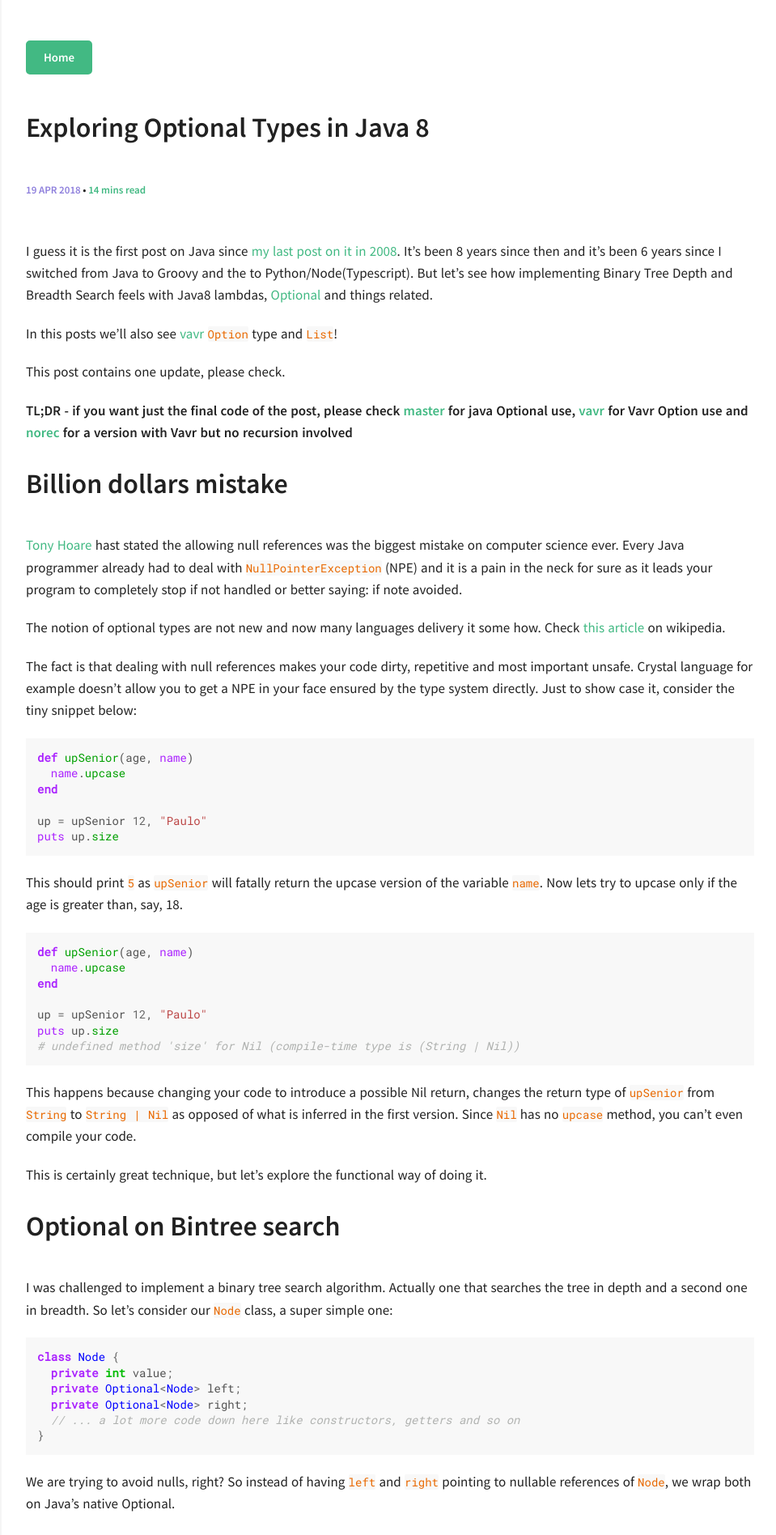
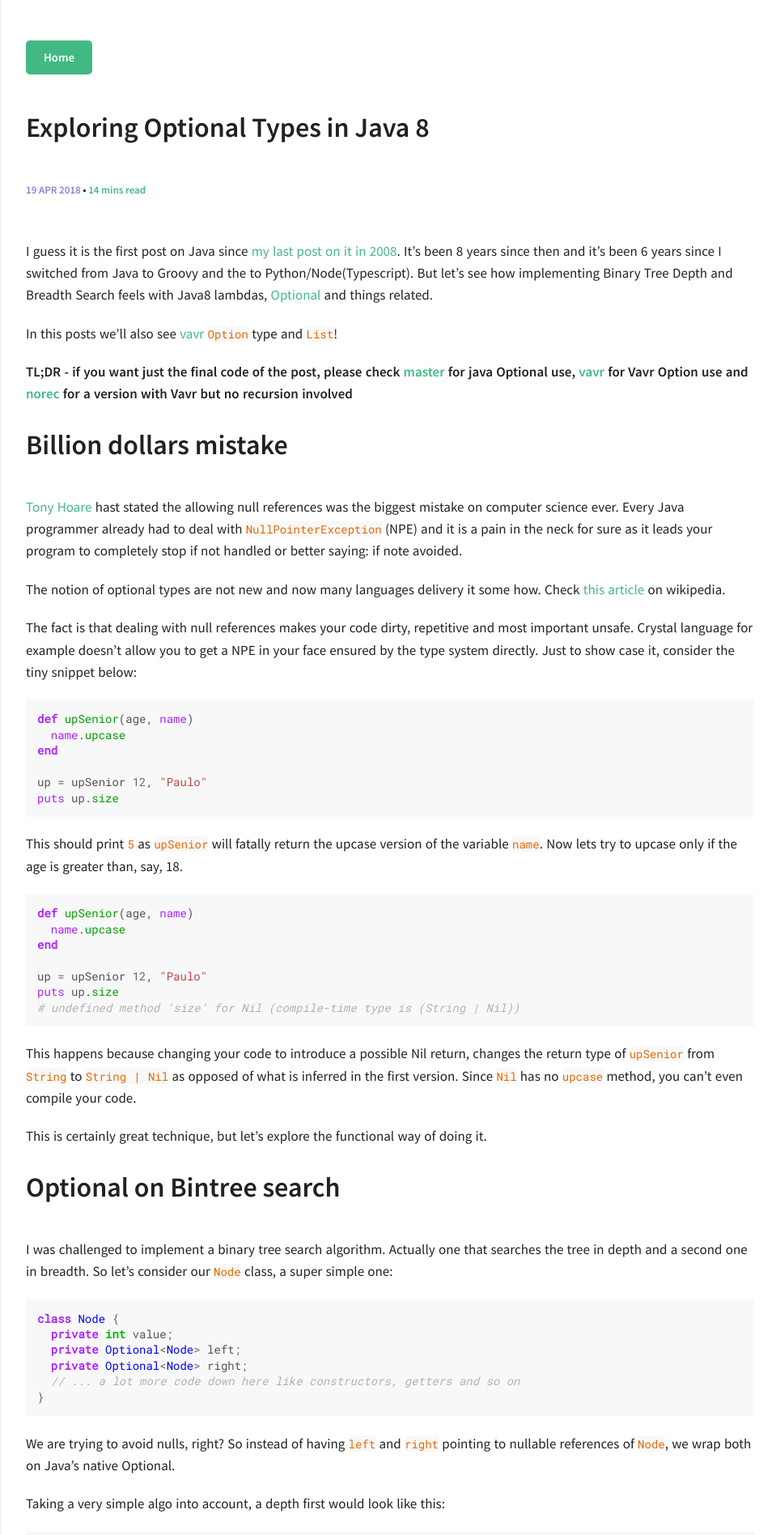
Before and after one commit to paulosuzart/paulosuzart.github.io, a Jekyll site: the page built from _posts/2018-04-19-exploring-optional-types-in-java8.md, in a window 1280 px wide. Shown: the top 1896 px of the page at 81% size, without its empty margins (318-1277 px from the left). Built offline with Jekyll 4.4.1, drawn with Linux system fonts in a browser that asks for light colours; comment, search, counter and statistics services are not loaded; some of the changed text lies outside the part shown.

```diff
--- a/_posts/2018-04-19-exploring-optional-types-in-java8.md
+++ b/_posts/2018-04-19-exploring-optional-types-in-java8.md
@@ -9,8 +9,6 @@ categories: [ java ]
 I guess it is the first post on Java since [my last post on it in 2008](https://codemountain.wordpress.com/category/java/). It's been 8 years since then and it's been 6 years since I switched from Java to Groovy and the to Python/Node(Typescript). But let's see how implementing Binary Tree Depth and Breadth Search feels with Java8 lambdas, [Optional](https://docs.oracle.com/javase/8/docs/api/java/util/Optional.html) and things related.
 
 In this posts we'll also see [vavr](vavr.io) `Option` type and `List`!
-
-This post contains one update, please check.
 
 <!--more-->
 
@@ -119,7 +117,7 @@ Similarly, the breadth first will take us to always accumulate the children of t
 
 In this case `nodes` is supposed to have its first value set to the root node wrapped in a list. And from this point all we do is accumulate the children of nodes(if none is the node we are looking for), and just do the iteration again.
 
-*Look, both algorithms could be implemented without Optional, and both could be implemented in a different way even using Optional. But I found this way enough for the purpose. For another version of the implementation, please refer to the Update 1 of this post*
+*Look, both algorithms could be implemented without Optional, and both could be implemented in a different way even using Optional. But I found this way enough for the purpose. For another version of the implementation, please refer to the Appendice of this post*
 
 # Things I didn't like in any of the algorithms
 
@@ -184,7 +182,7 @@ One thing to notices is that during de exercises, it was easy to hit the `StackO
 
 Of course some credit here goes to Java8 lambdas that made it much much more smooth to work with this kind of construct that otherwise would be just bizarre to implement.
 
-# Update 1 - No recursion version
+# Appendix - No recursion version
 
 The thing about these algorithms is that they will always follow the size of the tree. Not a dirrectly link, but possibly `O(log n)` relation here. This can lead to a `StackOverflowError` epidemic. That is why here is a non recursive version of both algos:
 
```
